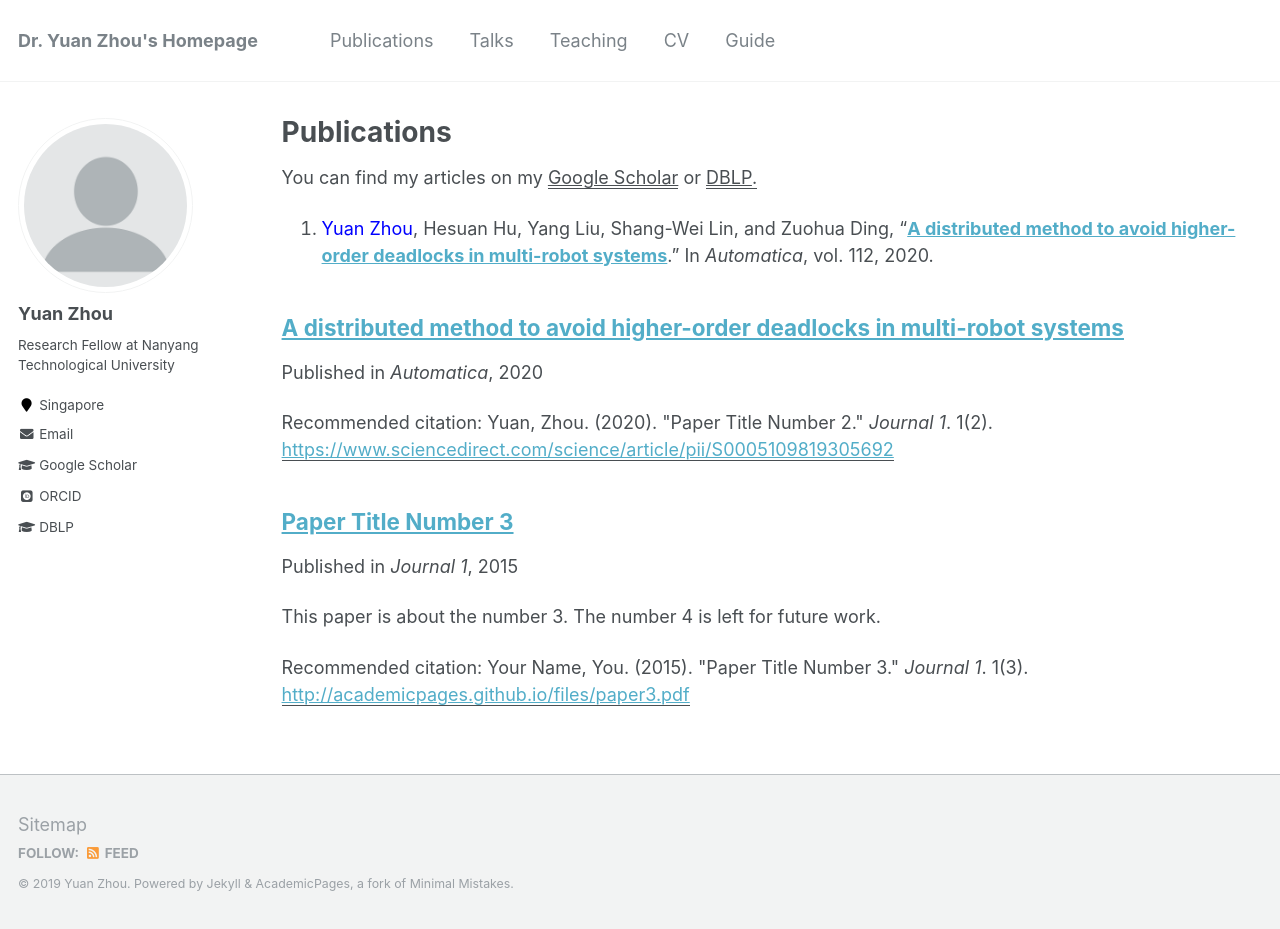
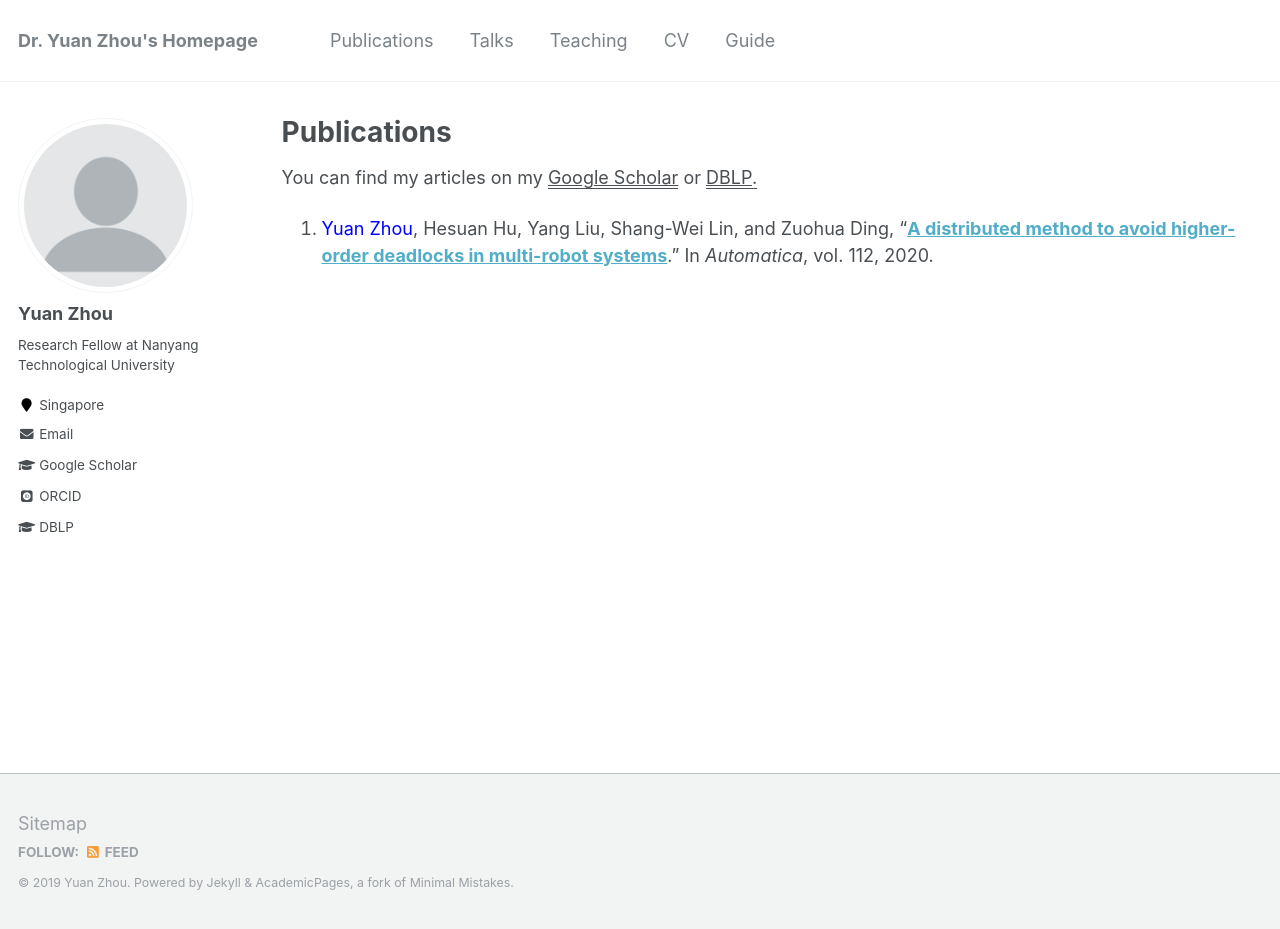
Before and after one commit to yuanzhou-yzhou/yuanzhou-yzhou.github.io, a Jekyll site: the page built from _pages/publications.md, in a window 1280 px wide and 929 px high. Built offline with Jekyll 4.4.1, drawn with Linux system fonts in a browser that asks for light colours; some web fonts are replaced.

Commit message:
Update publications.md

```diff
--- a/_pages/publications.md
+++ b/_pages/publications.md
@@ -7,17 +7,3 @@ author_profile: true
 You can find my articles on my <u><a href="{{author.googlescholar}}">Google Scholar</a></u> or <u><a href="{{author.dblp}}">DBLP</a>.</u>
 
 1. <span style="color:blue">Yuan Zhou</span>, Hesuan Hu, Yang Liu, Shang-Wei Lin, and Zuohua Ding, "**[A distributed method to avoid higher-order deadlocks in multi-robot systems](https://www.sciencedirect.com/science/article/pii/S0005109819305692)**." In *Automatica*, vol. 112, 2020.
-
-
-{% if author.googlescholar %}
-  You can find my articles on <u><a href="{{author.googlescholar}}">my Google Scholar profile</a>.</u>
-{% endif %}
-{% if author.dblp %}
-  You can also find my articles on <u><a href="{{author.dblp}}">my DBLP profile</a>.</u>
-{% endif %}
-
-{% include base_path %}
-
-{% for post in site.publications reversed %}
-  {% include archive-single.html %}
-{% endfor %}
```
